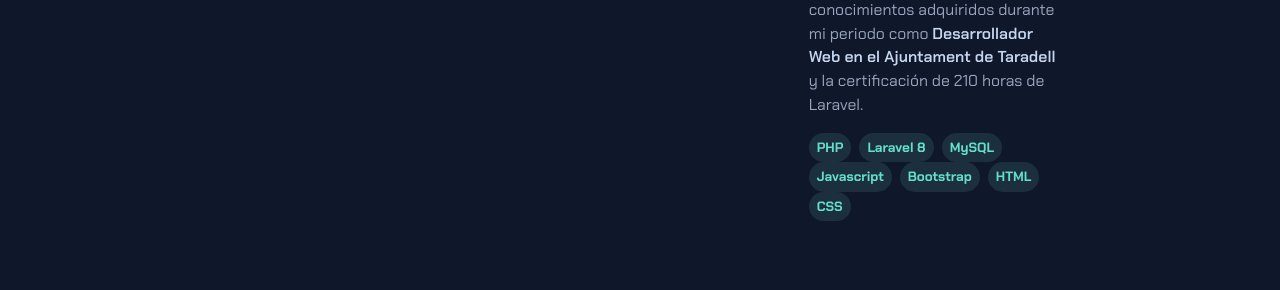
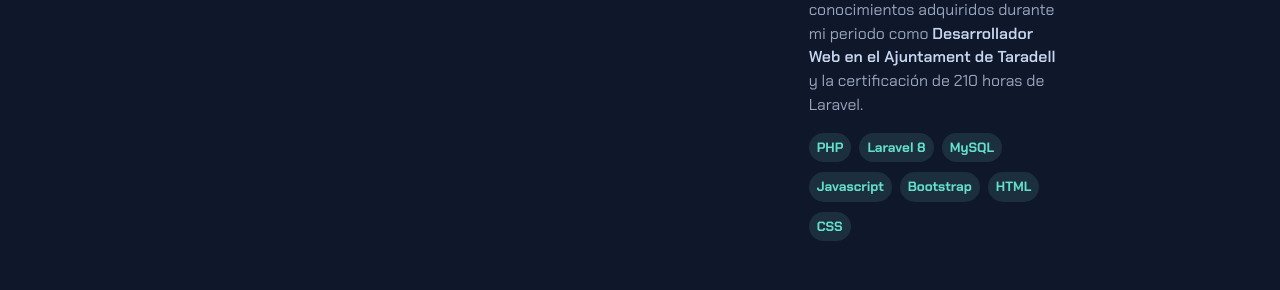
Before and after one commit to xaviburillo/xaviburillo.github.io, a plain HTML site: page index.html in a window 1280 px wide. Shown: the part 2523-2813 px from the top of the page. Drawn offline with nearby package versions, Linux system fonts and the light colour scheme.

Commit message:
Update style.css

```diff
--- a/css/style.css
+++ b/css/style.css
@@ -106,7 +106,7 @@ section:not(#sobre-mi), footer {
     font-size: 0.8em;
 }
 
-#experiencia li {
+#experiencia li, #proyectos li {
     margin-bottom: 10px;
 }
 
```
